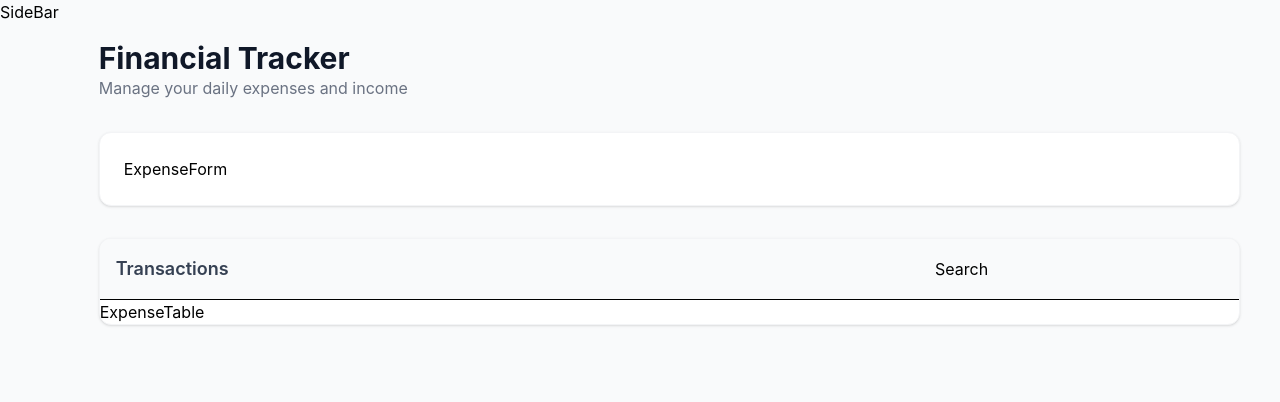
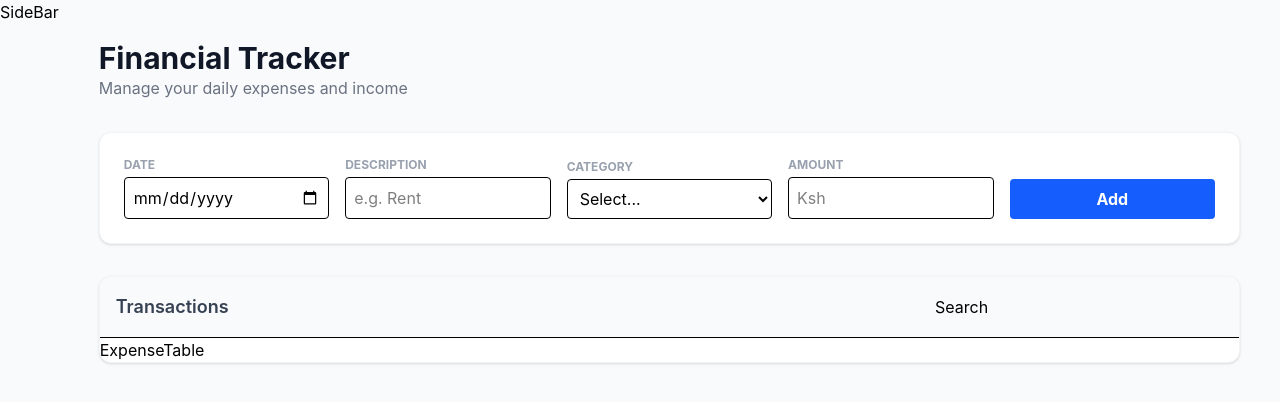
Before and after one commit to KINZU-17/Financial-Tracker, a React (Vite) app: page / in a window 1280 px wide. Shown: the top 402 px of the page. Built offline with nearby package versions, Linux system fonts and the light colour scheme.

Commit message:
ExpenseForm Construction

```diff
--- a/src/Components/ExpenseForm.jsx
+++ b/src/Components/ExpenseForm.jsx
@@ -1,7 +1,39 @@
-import React from 'react'
+import React, { useState } from 'react';
 
-export default function ExpenseForm() {
+export default function ExpenseForm({ onAdd }) {
+  const [data, setData] = useState({ date: "", description: "", category: "", amount: "" });
+
+  const handleSubmit = (e) => {
+    e.preventDefault();
+    if (!data.date || !data.description || !data.amount) return alert("Please fill all fields");
+    onAdd(data);
+    setData({ date: "", description: "", category: "", amount: "" });
+  };
+
   return (
-    <div>ExpenseForm</div>
-  )
+    <form onSubmit={handleSubmit} className="grid grid-cols-1 md:grid-cols-5 gap-4 items-end">
+      <div>
+        <label className="block text-xs font-bold uppercase text-gray-400 mb-1">Date</label>
+        <input type="date" value={data.date} onChange={(e) => setData({...data, date: e.target.value})} className="w-full p-2 border rounded" />
+      </div>
+      <div>
+        <label className="block text-xs font-bold uppercase text-gray-400 mb-1">Description</label>
+        <input type="text" placeholder="e.g. Rent" value={data.description} onChange={(e) => setData({...data, description: e.target.value})} className="w-full p-2 border rounded" />
+      </div>
+      <div>
+        <label className="block text-xs font-bold uppercase text-gray-400 mb-1">Category</label>
+        <select value={data.category} onChange={(e) => setData({...data, category: e.target.value})} className="w-full p-2 border rounded">
+          <option value="">Select...</option>
+          <option value="Food">Food</option>
+          <option value="Transport">Transport</option>
+          <option value="Education">Education</option>
+        </select>
+      </div>
+      <div>
+        <label className="block text-xs font-bold uppercase text-gray-400 mb-1">Amount</label>
+        <input type="number" placeholder="Ksh" value={data.amount} onChange={(e) => setData({...data, amount: e.target.value})} className="w-full p-2 border rounded" />
+      </div>
+      <button type="submit" className="bg-blue-600 text-white p-2 rounded font-bold hover:bg-blue-700">Add</button>
+    </form>
+  );
 }
```
